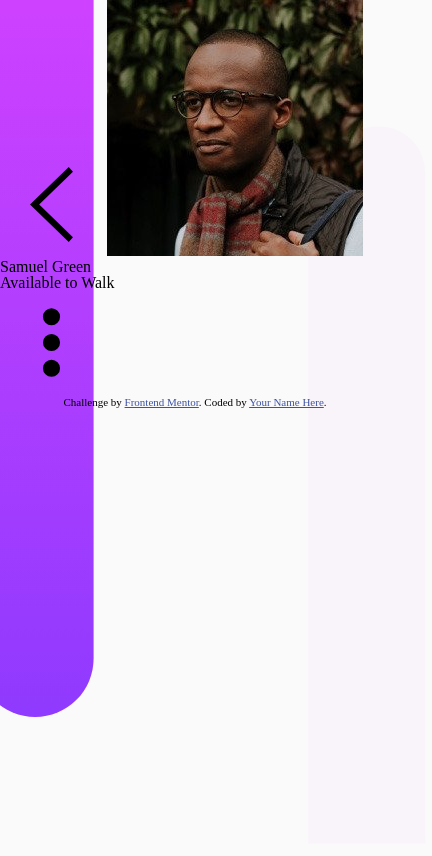
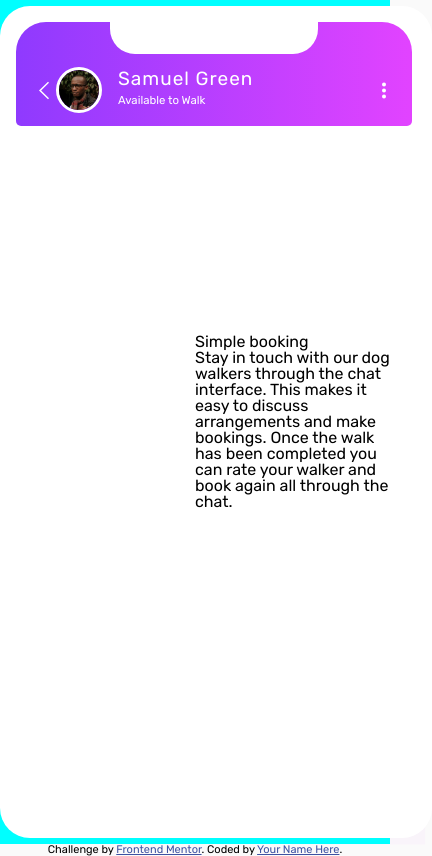
Before and after one commit to AlexanderHuisa/chat-app-design, a plain HTML site: page index.html in a window 390 px wide. Shown: the whole page, 432 px wide, since content can reach past the window. Drawn offline with Linux system fonts and the light colour scheme.

Commit message:
mobile-header finished

```diff
--- a/index.html
+++ b/index.html
@@ -24,22 +24,29 @@
     <section class="main-purpledesign"></section>
 
     <section class="main-content">
+      <div class="part-one">
         <div class="main-content_mobile">
           <div class="main-content_mobile-header">
             <div class="mobile-header_white-box"></div>
-          <div class="mobile-header_info box-degraded">
-            <svg width="103px" height="103px" viewBox="-102.4 -102.4 1228.80 1228.80" class="icon" version="1.1" xmlns="http://www.w3.org/2000/svg" fill="#000000" transform="rotate(0)" stroke="#000000" stroke-width="0.01024"><g id="SVGRepo_bgCarrier" stroke-width="0"></g><g id="SVGRepo_tracerCarrier" stroke-linecap="round" stroke-linejoin="round" stroke="#CCCCCC" stroke-width="2.048"></g><g id="SVGRepo_iconCarrier"><path d="M768 903.232l-50.432 56.768L256 512l461.568-448 50.432 56.768L364.928 512z" fill="#000000"></path></g></svg>
+            <div class="mobile-header_info">
+              <svg width="103px" height="103px" viewBox="-102.4 -102.4 1228.80 1228.80" class="icon" version="1.1" xmlns="http://www.w3.org/2000/svg" fill="#ffffff" transform="rotate(0)" stroke="#ffffff" stroke-width="0.01024"><g id="SVGRepo_bgCarrier" stroke-width="0"></g><g id="SVGRepo_tracerCarrier" stroke-linecap="round" stroke-linejoin="round" stroke="#CCCCCC" stroke-width="2.048"></g><g id="SVGRepo_iconCarrier"><path d="M768 903.232l-50.432 56.768L256 512l461.568-448 50.432 56.768L364.928 512z" fill="#ffffff"></path></g></svg>
               <img src="./images/avatar.jpg" alt="">
               <div class="mobile-header_info-name">
                 <h3>Samuel Green</h3>
                 <p>Available to Walk</p>
               </div>
-            <svg width="103px" height="103px" viewBox="0 0 24 24" fill="#000000" xmlns="http://www.w3.org/2000/svg"><g id="SVGRepo_bgCarrier" stroke-width="0"></g><g id="SVGRepo_tracerCarrier" stroke-linecap="round" stroke-linejoin="round"></g><g id="SVGRepo_iconCarrier"> <title></title> <g id="Complete"> <g id="F-More"> <path d="M12,16a2,2,0,1,1-2,2A2,2,0,0,1,12,16ZM10,6a2,2,0,1,0,2-2A2,2,0,0,0,10,6Zm0,6a2,2,0,1,0,2-2A2,2,0,0,0,10,12Z" id="Vertical"></path> </g> </g> </g></svg>
+              <svg class="puntos" width="103px" height="103px" viewBox="0 0 24 24" fill="#000000" xmlns="http://www.w3.org/2000/svg"><g id="SVGRepo_bgCarrier" stroke-width="0"></g><g id="SVGRepo_tracerCarrier" stroke-linecap="round" stroke-linejoin="round"></g><g id="SVGRepo_iconCarrier"> <title></title> <g id="Complete"> <g id="F-More"> <path d="M12,16a2,2,0,1,1-2,2A2,2,0,0,1,12,16ZM10,6a2,2,0,1,0,2-2A2,2,0,0,0,10,6Zm0,6a2,2,0,1,0,2-2A2,2,0,0,0,10,12Z" id="Vertical"></path> </g> </g> </g></svg>
+            </div>
           </div>
         </div>
       </div>
       <div class="main-content_info">
-
+        <h1>Simple booking</h1>
+        <p>
+            Stay in touch with our dog walkers through the chat interface. This makes it easy to
+  discuss arrangements and make bookings. Once the walk has been completed you can rate
+  your walker and book again all through the chat.
+        </p>
       </div>
     </section>
     <section class="main-pinkdesign"></section>
--- a/styles/body.css
+++ b/styles/body.css
@@ -1,3 +1,5 @@
+@import url('https://fonts.googleapis.com/css2?family=Rubik:wght@400;800&display=swap');
+
 :root{
     --fondo-light: #FAFAFA;
     --color-primario:#8F3AFE;
@@ -8,12 +10,20 @@
     --color-dark:#3B274B;
     --color-silver:#A7A5A9;
     --color-design:#F9F4FA;
+    --font: 'Rubik', sans-serif;
 }
 
 body{
     max-width: 100%;
     height: 100vh;
     background-color: var(--fondo-light);
+    overflow-x: hidden;
+    font-family: var(--font);
+}
+svg{
+    width: 1.5rem;
+    fill: var(--color-light);
+    color: var(--color-light);
 }
 
 .main-purpledesign{
@@ -22,7 +32,7 @@ body{
     top: 0;
     transform: translate(-20%,0);
     width: 30%;
-    height: 85%;
+    height: 90%;
     background: linear-gradient(to top, var(--color-primario), var(--color-primario-design));
     z-index: -1;
     border-radius: 0 0 20rem 20rem;
@@ -34,8 +44,74 @@ body{
     top: 100%;
     transform: translate(-70%,-100%);
     width: 30%;
-    height: 85%;
+    height: 90%;
     background-color: var(--color-design);
     z-index: -1;
     border-radius: 20rem 13rem 0 0;
 }
+
+.part-one{
+    width: 50%;
+}
+.main-content{
+    max-width: 1440px;
+    height: 100vh;
+    margin: 0 auto;
+    background-color: aqua;
+    display: flex;
+    align-items: center;
+}
+
+.main-content_mobile{
+    width: 25rem;
+    height: 50rem;
+    background-color: var(--color-light);
+    border-radius: 30px;
+    padding: 1rem;
+}
+.main-content_mobile-header{
+    display: flex;
+    flex-direction: column;
+    align-items: center;
+    border-radius: 30px 30px 5px 5px;
+    width: 91%;
+    background: linear-gradient(to right, var(--color-primario), var(--color-secundario));
+    padding: 0 4%;
+}
+
+.mobile-header_info{
+    display: flex;
+    align-items: center;
+    align-self: flex-start;
+    height: 4.5rem;
+    width: 100%;
+}
+.mobile-header_white-box{
+    width: 13rem;
+    height: 2rem;
+    border-radius: 0 0 25px 25px;
+    background-color: var(--color-light);
+}
+.main-content_mobile img{
+    width: 2.5rem;
+    height: 2.5rem;
+    border-radius: 50%;
+    border: solid 0.2em var(--color-light);
+}
+
+.mobile-header_info-name{
+    margin: 0 32.5% 0 1rem;
+    color: var(--color-light);
+    line-height: 1.1em;
+    letter-spacing: 1px;
+    font-size: 19px;
+
+}
+.mobile-header_info-name p{
+    font-size: .6em;
+    letter-spacing: normal;
+}
+
+.main-content_info{
+    width: 50%;
+}
```
Lines whose indentation alone changed are shown as unchanged.
